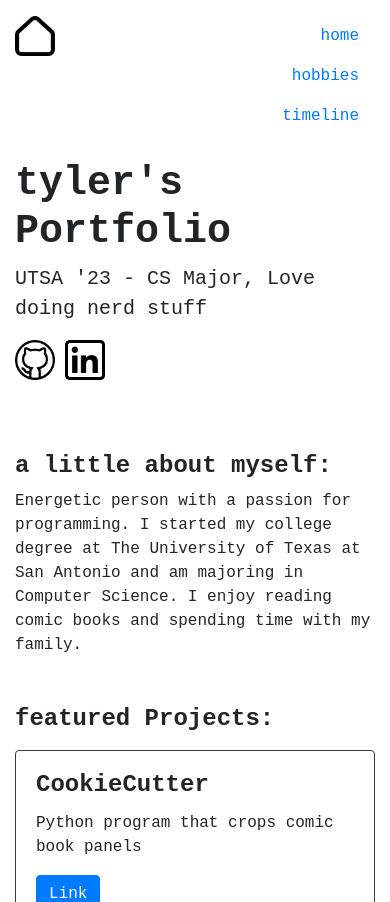
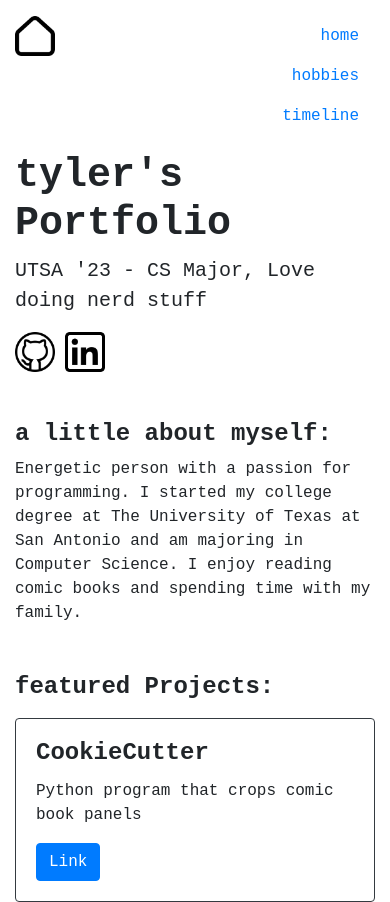
Before and after one commit to tdizzlefizzle1/tylerportfolio, a Flask app: page / in a window 390 px wide. Shown: the top 902 px of the page. Run offline with Flask 2, Linux system fonts and the light colour scheme; parts of the project's set-up code (start-up, migrations or seed data) failed here and were passed over.

Commit message:
Fixed spacing with the cards on mobile devices

```diff
--- a/app/templates/tylerwork.html
+++ b/app/templates/tylerwork.html
@@ -3,7 +3,7 @@
   {% extends 'base.html' %}
   <body>
     {% block content %}
-    <div class="container my-4">
+    <div class="container">
       <h1>tyler's Portfolio</h1>
       <p class="lead">UTSA '23 - CS Major, Love doing nerd stuff</p>
       <div class="row">
```
